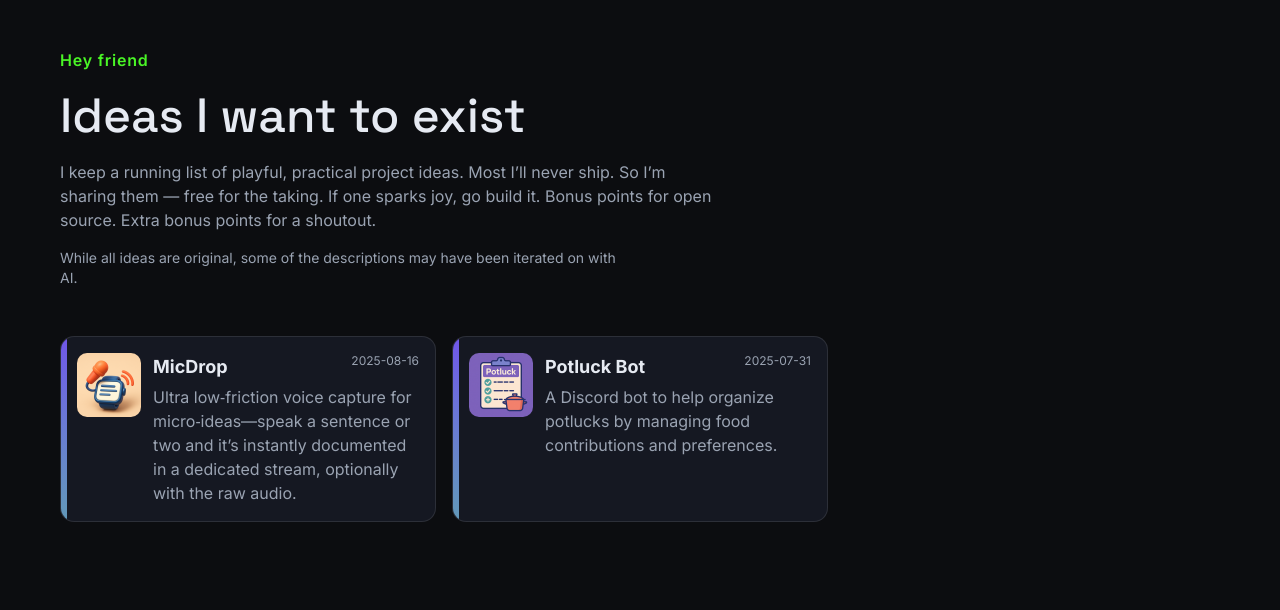
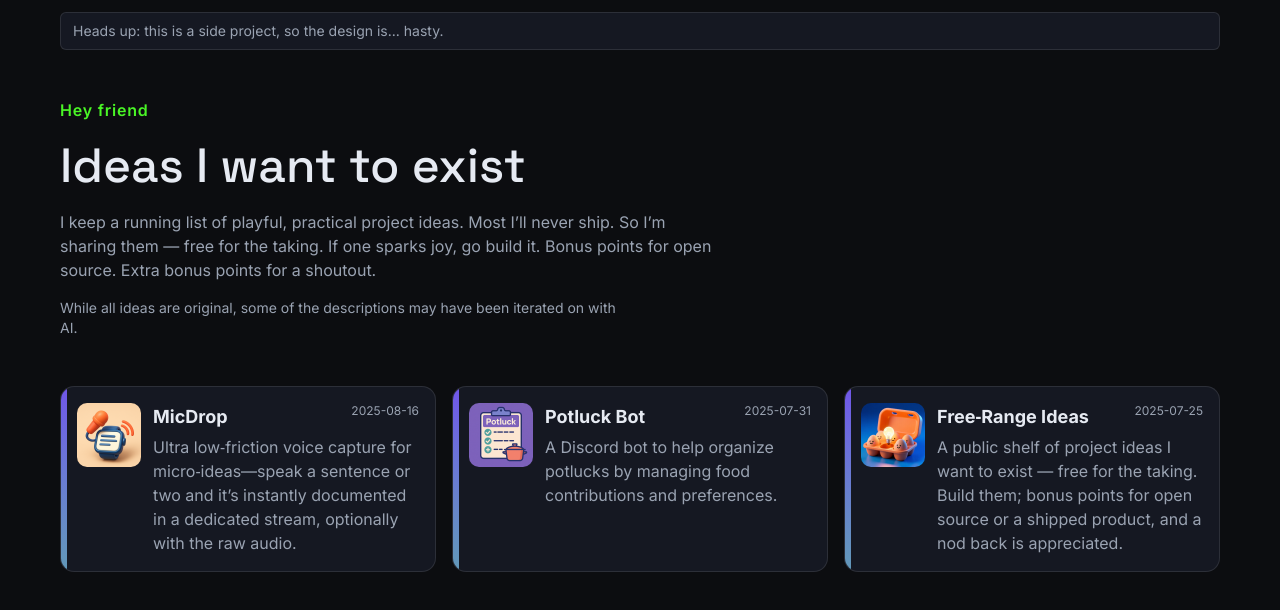
Before and after one commit to JosNun/free-range-ideas, an Astro site: page / in a window 1280 px wide. Built offline with nearby package versions, Linux system fonts and the light colour scheme; Astro itself is replaced by a stand-in of ours.

Commit message:
Update readme and add free range ideas idea

```diff
--- /dev/null
+++ b/src/content/ideas/free-range-ideas.md
@@ -0,0 +1,15 @@
+---
+title: Free‑Range Ideas
+description: A public shelf of project ideas I want to exist — free for the taking. Build them; bonus points for open source or a shipped product, and a nod back is appreciated.
+addedDate: 2025-07-25
+image: "../../assets/free-range-ideas.png"
+---
+
+Hey look, it's this site 👀
+
+- **Purpose**: Publish ideas I’ll likely never get to so others can run with them.
+- **Terms**: Free to use. Credit is optional but appreciated. Extra kudos for open source or shipping something real.
+- **Format**: Each idea has a short why, constraints, and starter notes. Keep it lightweight and actionable.
+- **Showcase?**: If you build one, share a link back. I’ll collect implementations and lessons learned.
+
+A living, public backlog: things I want in the world but don’t have time for right now. If something here sparks you, grab it and go. Let me know what you make—I’d love to cheer it on.
--- a/src/layouts/Layout.astro
+++ b/src/layouts/Layout.astro
@@ -22,6 +22,11 @@ const { title = 'Free Range Ideas', description } = Astro.props as Props;
 		{description && <meta name="description" content={description} />}
 	</head>
 	<body class="bg-background text-text font-sans antialiased">
+			<div class="mx-auto max-w-[1200px] px-7 sm:px-5 pt-3">
+				<p class="m-0 text-sm text-[color:var(--color-muted)] bg-[color:var(--color-surface-2)] border border-white/10 rounded-md px-3 py-2">
+					Heads up: this is a side project, so the design is... hasty.
+				</p>
+			</div>
 			<slot />
 	</body>
 </html>
--- a/src/pages/ideas/[slug].astro
+++ b/src/pages/ideas/[slug].astro
@@ -6,7 +6,7 @@ import { formatDate } from '../../utils';
 
 export async function getStaticPaths() {
 	const ideas = await getCollection('ideas');
-	return ideas.map((idea) => ({ params: { slug: idea.id.replace(/\.(md|mdx)$/i, '') }, props: {idea} }));
+	return ideas.map((idea) => ({ params: { slug: idea.id.replace(/\.(md|mdx)$/i, '') }, props: {idea} }))
 }
 
 const { idea } = Astro.props;
--- a/src/pages/index.astro
+++ b/src/pages/index.astro
@@ -6,7 +6,7 @@
 // Welcome to Astro! Wondering what to do next? Check out the Astro documentation at https://docs.astro.build
 // Don't want to use any of this? Delete everything in this file, the `assets`, `components`, and `layouts` directories, and start fresh.
 
-const ideas = await getCollection('ideas');
+const ideas = await getCollection('ideas').then(ideas => ideas.sort((a, b) => new Date(b.data.addedDate).getTime() - new Date(a.data.addedDate).getTime()));
 
 ---
 
```
Also changed, not shown: README.md, src/assets/free-range-ideas.png (added).
